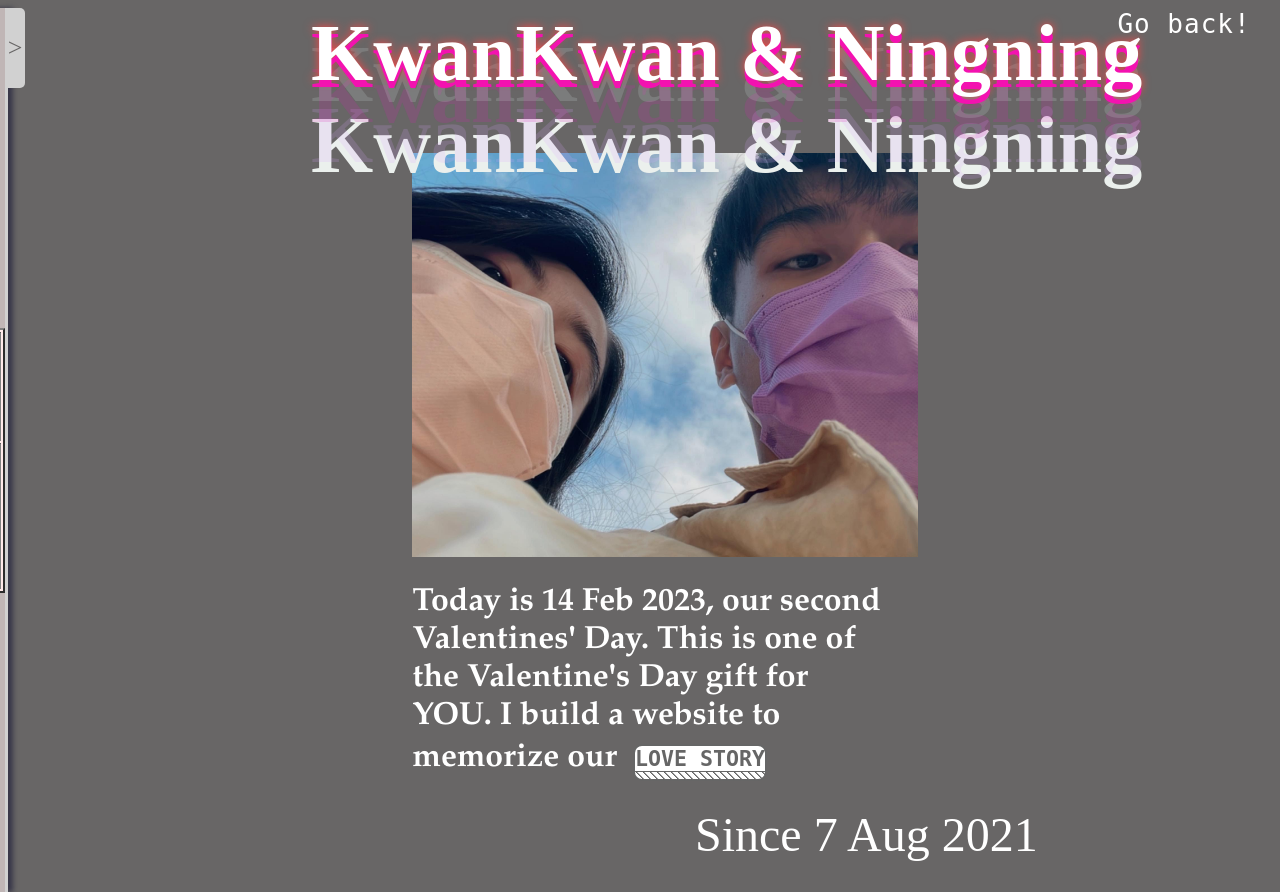
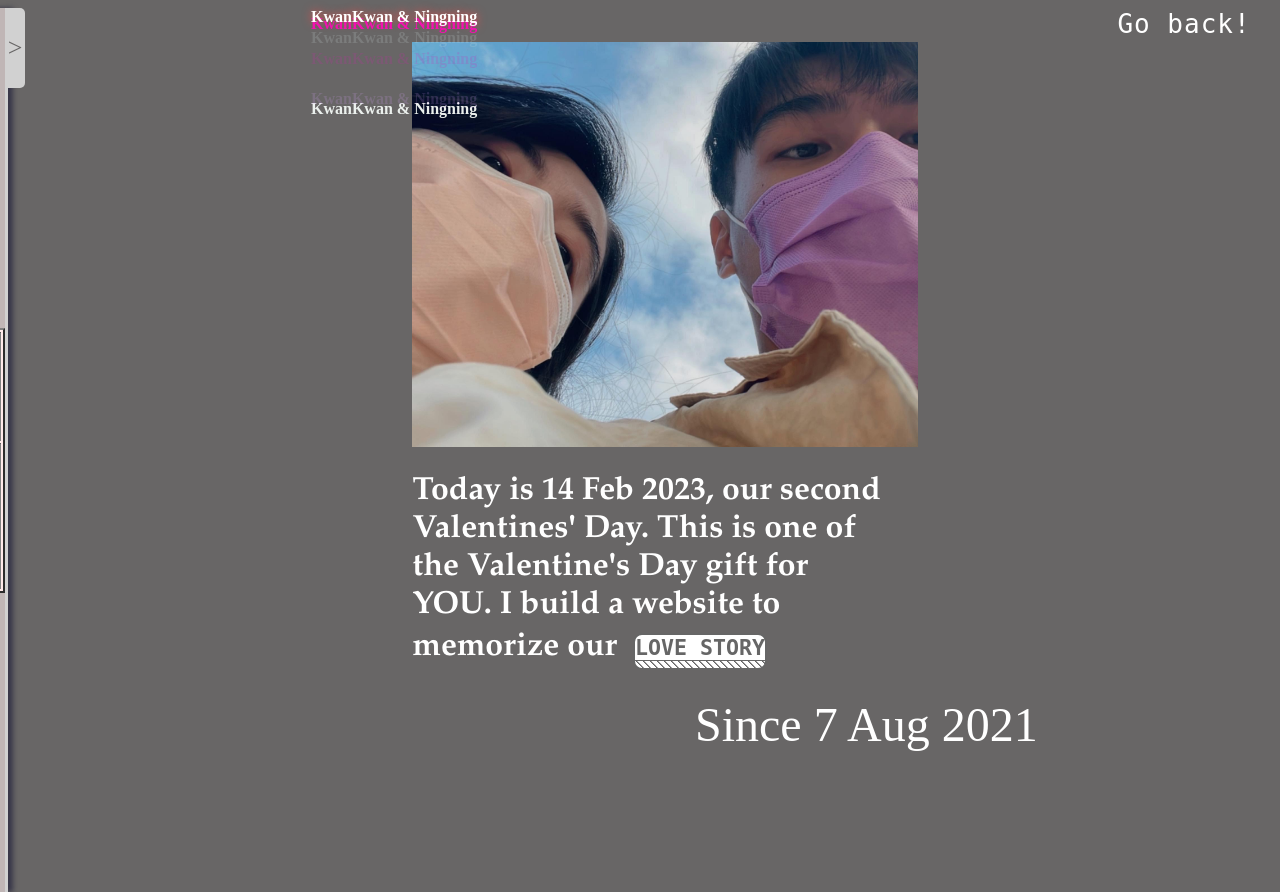
Before and after one commit to Katlholly/Katlholly.github.io, a PHP site: page / in a window 1280 px wide. Run offline with PHP 8.4, Linux system fonts and the light colour scheme.

Commit message:
Update LovelyStyle.css

```diff
--- a/LovelyStyle.css
+++ b/LovelyStyle.css
@@ -31,8 +31,8 @@ body {
 
 
 h1 {
-    white-space:nowrap;
-    font-size: 500%;
+
+    font-size: 100%;
     color: white;
 
 
```
